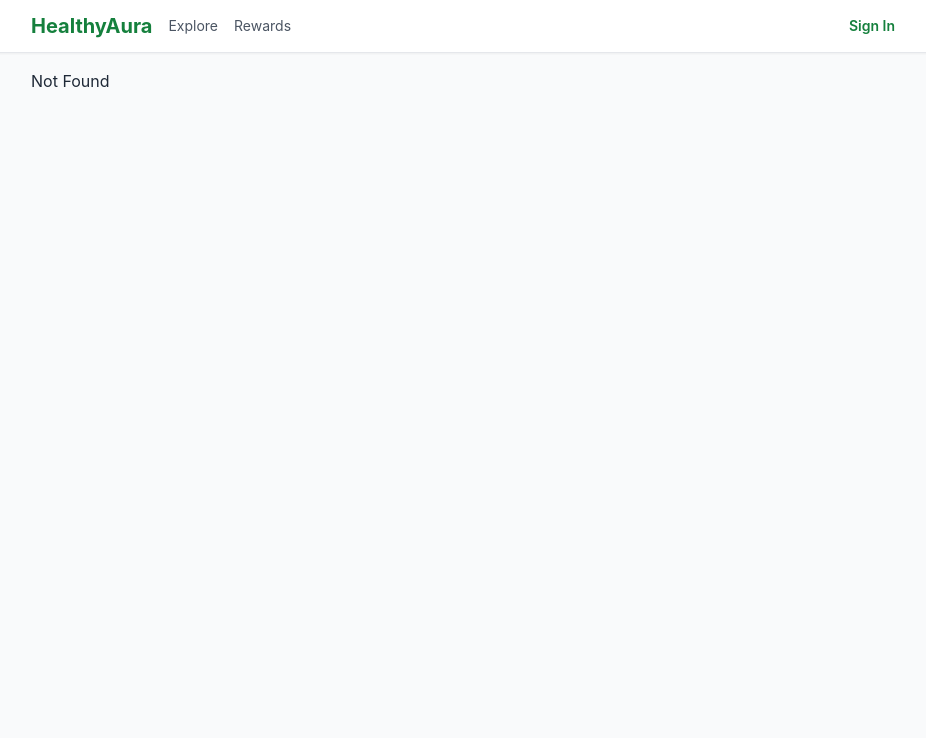
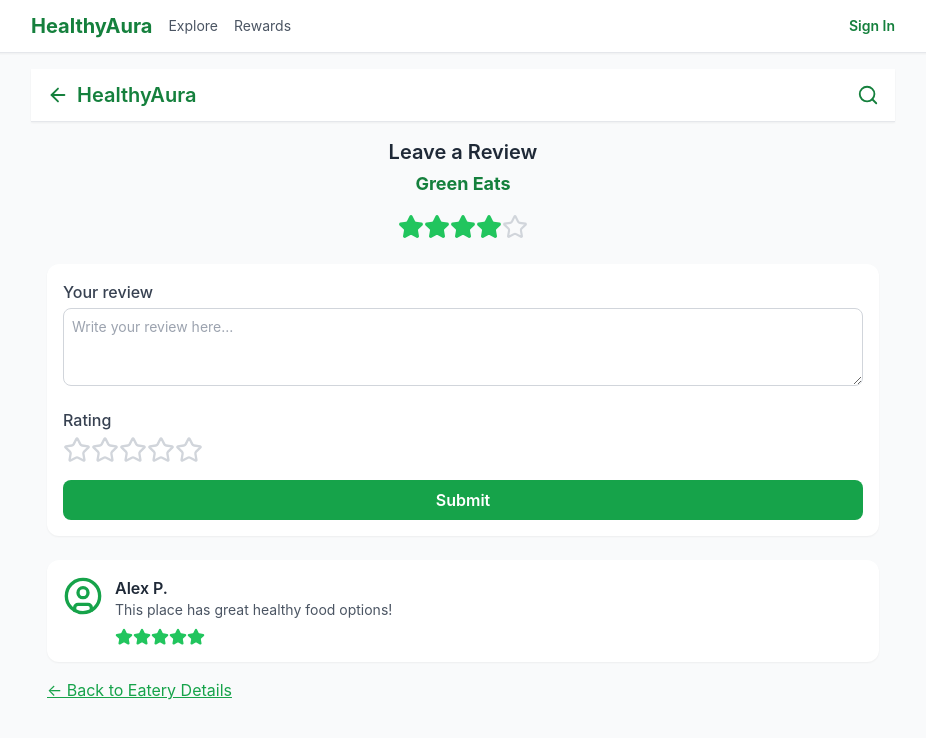
Before and after one commit to eggrusher04/HealthyAuraProject, a React (Create React App) app in the folder Lab3/frontend/: page /eatery/1/review in a window 1280 px wide. Before the commit this address had no page. Shown: the top 738 px of the page, without its empty margins (177-1103 px from the left). Built offline with nearby package versions, Linux system fonts and the light colour scheme.

Commit message:
reviews, queues, link on details page

```diff
--- a/Lab3/frontend/src/App.jsx
+++ b/Lab3/frontend/src/App.jsx
@@ -6,6 +6,10 @@ import Explore from './pages/Explore';
 import Rewards from './pages/Rewards';
 import Profile from './pages/Profile';
 import Auth from './pages/Auth';
+import DetailsPage from './components/DetailsPage';
+import CrowdQueueStatus from './components/CrowdQueueStatus';
+import LeaveReview from './components/LeaveReview';
+
 import { AuthProvider, useAuth } from './contexts/AuthContext';
 
 function Protected({ children }) {
@@ -25,6 +29,11 @@ export default function App(){
             <Route path="/rewards" element={<Rewards />} />
             <Route path="/profile" element={<Protected><Profile /></Protected>} />
             <Route path="/auth" element={<Auth />} />
+
+            <Route path="/eatery/:id" element={<DetailsPage />} />
+            <Route path="/eatery/:id/status" element={<CrowdQueueStatus />} />
+            <Route path="/eatery/:id/review" element={<LeaveReview />} />
+
             <Route path="*" element={<div>Not Found</div>} />
           </Routes>
         </main>
--- /dev/null
+++ b/Lab3/frontend/src/components/CrowdQueueStatus.jsx
@@ -0,0 +1,81 @@
+import React from "react";
+import { ArrowLeft, Users, Hourglass } from "lucide-react";
+import { useParams, useNavigate } from "react-router-dom";
+
+export default function CrowdQueueStatus() {
+  const { id } = useParams(); // get eatery ID from URL
+  const navigate = useNavigate(); // for back navigation
+
+  return (
+    <div className="min-h-screen bg-gray-50 flex flex-col">
+      {/* Header */}
+      <header className="bg-green-600 text-white px-4 py-3 flex items-center">
+        <button className="mr-2" onClick={() => navigate(`/eatery/${id}`)}>
+          <ArrowLeft size={22} />
+        </button>
+        <h1 className="text-lg font-semibold">Crowd & Queue Status</h1>
+      </header>
+
+      {/* Content */}
+      <main className="flex-1 p-4">
+        {/* Image Section */}
+        <div className="rounded-xl overflow-hidden shadow-md">
+          <img
+            src="https://images.unsplash.com/photo-1604908177522-0404d38d5e9b"
+            alt="Green Bowl"
+            className="w-full h-48 object-cover"
+          />
+        </div>
+
+        {/* Restaurant Info */}
+        <div className="mt-4">
+          <h2 className="text-2xl font-semibold text-gray-800">Green Bowl</h2>
+          <p className="text-gray-500 text-sm">123 Hawker Lane</p>
+          <div className="flex flex-wrap gap-2 mt-2">
+            <span className="bg-gray-200 text-gray-700 px-3 py-1 rounded-full text-sm font-medium">
+              Vegan
+            </span>
+            <span className="bg-gray-200 text-gray-700 px-3 py-1 rounded-full text-sm font-medium">
+              Halal
+            </span>
+            <span className="bg-gray-200 text-gray-700 px-3 py-1 rounded-full text-sm font-medium">
+              Healthy
+            </span>
+          </div>
+        </div>
+
+        {/* Queue Status */}
+        <div className="mt-6 bg-white rounded-xl p-4 shadow-sm">
+          <div className="flex items-center space-x-2 text-green-700 mb-1">
+            <Hourglass size={20} />
+            <h3 className="text-lg font-semibold">Queue Status</h3>
+          </div>
+          <p className="text-gray-700">
+            Estimated Wait: <span className="font-semibold">10 mins</span>
+          </p>
+          <p className="text-gray-400 text-sm mt-1">Last updated: 5 mins ago</p>
+        </div>
+
+        {/* Crowd Status */}
+        <div className="mt-4 bg-white rounded-xl p-4 shadow-sm">
+          <div className="flex items-center space-x-2 text-green-700 mb-1">
+            <Users size={20} />
+            <h3 className="text-lg font-semibold">Crowd Status</h3>
+          </div>
+          <p className="text-gray-700">
+            Low <span className="font-semibold">(&lt; 5 mins)</span>
+          </p>
+
+          <div className="flex gap-2 mt-3">
+            <span className="flex-1 text-center bg-green-200 text-green-800 rounded-full py-1 text-sm font-medium">
+              Low (&lt; 5 mins)
+            </span>
+            <span className="flex-1 text-center bg-yellow-200 text-yellow-800 rounded-full py-1 text-sm font-medium">
+              Medium (5–15 mins)
+            </span>
+          </div>
+        </div>
+      </main>
+    </div>
+  );
+}
--- a/Lab3/frontend/src/components/DetailsPage.jsx
+++ b/Lab3/frontend/src/components/DetailsPage.jsx
@@ -1,8 +1,11 @@
 import React from "react";
 import BottomNav from "./BottomNav";
+import { Link, useParams } from "react-router-dom";
+
 
 export default function DetailsPage() {
 //Hard coded values based off UI, make sure to call api where required  when integrating
+  const { id } = useParams(); // gets the current eatery id
 
   const places = [
     {
@@ -90,6 +93,7 @@ export default function DetailsPage() {
         </div>
       </div>
 
+
       <BottomNav />
     </div>
   );
--- /dev/null
+++ b/Lab3/frontend/src/components/LeaveReview.jsx
@@ -0,0 +1,126 @@
+import React, { useState } from "react";
+import { ArrowLeft, Search, Star, UserCircle } from "lucide-react";
+import { useParams, Link } from "react-router-dom";
+
+export default function LeaveReview() {
+  const { id } = useParams();
+
+  const [rating, setRating] = useState(0);
+  const [hover, setHover] = useState(0);
+  const [reviewText, setReviewText] = useState("");
+
+  const handleSubmit = (e) => {
+    e.preventDefault();
+    console.log("Submitted Review:", { rating, reviewText });
+    setReviewText("");
+    setRating(0);
+  };
+
+  return (
+    <div className="min-h-screen bg-gray-50 flex flex-col">
+      {/* Header */}
+      <header className="bg-white shadow-sm flex items-center justify-between px-4 py-3 border-b">
+        <div className="flex items-center gap-2 text-green-700">
+          <ArrowLeft size={22} />
+          <h1 className="text-xl font-semibold text-green-700">HealthyAura</h1>
+        </div>
+        <Search size={22} className="text-green-700" />
+      </header>
+
+      {/* Content */}
+      <main className="flex-1 p-4">
+        <h2 className="text-xl font-semibold text-gray-800 text-center mb-1">
+          Leave a Review
+        </h2>
+        <h3 className="text-lg font-bold text-green-700 text-center mb-4">
+          Green Eats
+        </h3>
+
+        {/* Static example rating (top stars) */}
+        <div className="flex justify-center mb-6">
+          {[...Array(5)].map((_, i) => (
+            <Star
+              key={i}
+              size={26}
+              className={`${i < 4 ? "text-green-500 fill-green-500" : "text-gray-300"}`}
+            />
+          ))}
+        </div>
+
+        {/* Review Form */}
+        <form onSubmit={handleSubmit} className="bg-white rounded-xl p-4 shadow-sm">
+          <label className="block text-gray-700 font-medium mb-1">
+            Your review
+          </label>
+          <textarea
+            className="w-full border border-gray-300 rounded-lg p-2 text-sm focus:outline-none focus:ring-2 focus:ring-green-500"
+            rows="3"
+            placeholder="Write your review here..."
+            value={reviewText}
+            onChange={(e) => setReviewText(e.target.value)}
+          ></textarea>
+
+          <label className="block text-gray-700 font-medium mt-4 mb-1">
+            Rating
+          </label>
+          <div className="flex mb-4">
+            {[...Array(5)].map((_, i) => {
+              const ratingValue = i + 1;
+              return (
+                <button
+                  type="button"
+                  key={i}
+                  onClick={() => setRating(ratingValue)}
+                  onMouseEnter={() => setHover(ratingValue)}
+                  onMouseLeave={() => setHover(rating)}
+                  className="focus:outline-none"
+                >
+                  <Star
+                    size={28}
+                    className={`${
+                      ratingValue <= (hover || rating)
+                        ? "text-green-500 fill-green-500"
+                        : "text-gray-300"
+                    }`}
+                  />
+                </button>
+              );
+            })}
+          </div>
+
+          <button
+            type="submit"
+            className="w-full bg-green-600 text-white font-semibold py-2 rounded-lg hover:bg-green-700 transition"
+          >
+            Submit
+          </button>
+        </form>
+
+        {/* Example Review Display */}
+        <div className="mt-6 bg-white rounded-xl p-4 shadow-sm flex items-start gap-3">
+          <UserCircle size={40} className="text-green-600 flex-shrink-0" />
+          <div>
+            <p className="font-semibold text-gray-800">Alex P.</p>
+            <p className="text-gray-600 text-sm">
+              This place has great healthy food options!
+            </p>
+            <div className="flex mt-2">
+              {[...Array(5)].map((_, i) => (
+                <Star
+                  key={i}
+                  size={18}
+                  className="text-green-500 fill-green-500"
+                />
+              ))}
+            </div>
+          </div>
+        </div>
+
+        {/* Back link */}
+        <Link to={`/eatery/${id}`} className="text-green-600 underline mt-4 block">
+          ← Back to Eatery Details
+        </Link>
+      </main>
+    </div>
+  );
+}
--- a/Lab3/frontend/src/pages/Explore.jsx
+++ b/Lab3/frontend/src/pages/Explore.jsx
@@ -1,5 +1,6 @@
 import React, { useEffect, useState } from 'react';
 import { mockApi } from '../services/mockApi';
+import { Link, useParams } from "react-router-dom";
 
 export default function Explore(){
   const [q, setQ] = useState('');
@@ -42,7 +43,18 @@ export default function Explore(){
         {stalls.map(s=>(
           <div key={s.id} className="bg-white p-4 rounded shadow flex justify-between items-center">
             <div>
-              <div className="font-semibold">{s.name}</div>
+              {/* <div className="font-semibold">{s.name}</div> */}
+
+            {/* Clickable stall name */}
+            <Link
+              to={`/eatery/${s.id}/status`}
+              className="font-semibold text-gray-800 hover:text-green-700 cursor-pointer block"
+            >
+              {s.name}
+            </Link>
+
+
+
               <div className="text-xs text-gray-500">{s.center} • {s.address}</div>
               <div className="mt-2 text-xs">{s.tags.join(' • ')}</div>
             </div>
--- /dev/null
+++ b/Lab3/package.json
@@ -0,0 +1,5 @@
+{
+  "dependencies": {
+    "lucide-react": "^0.548.0"
+  }
+}
```
Also changed, not shown: 1 other file (tests, documents, lock files or other folders).
